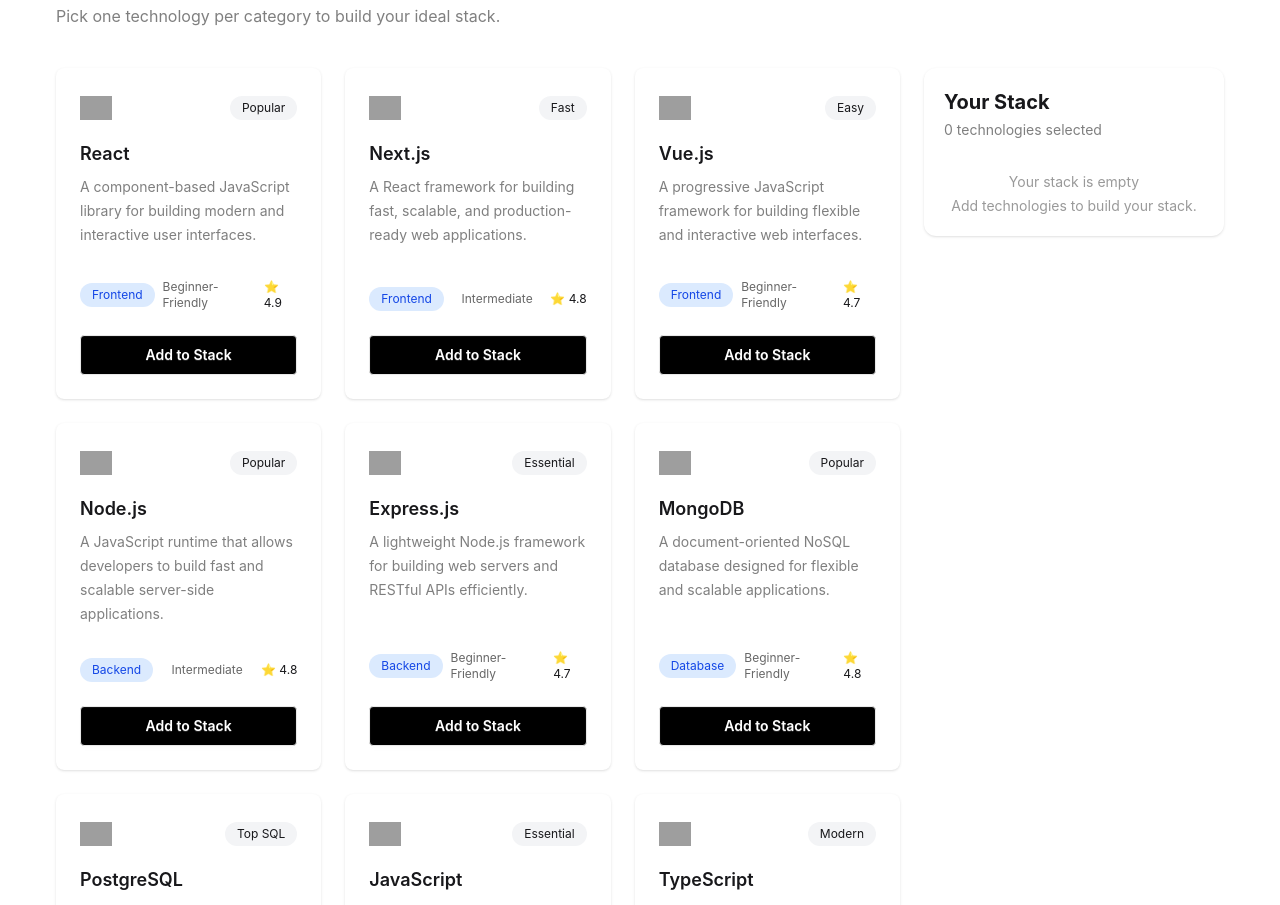
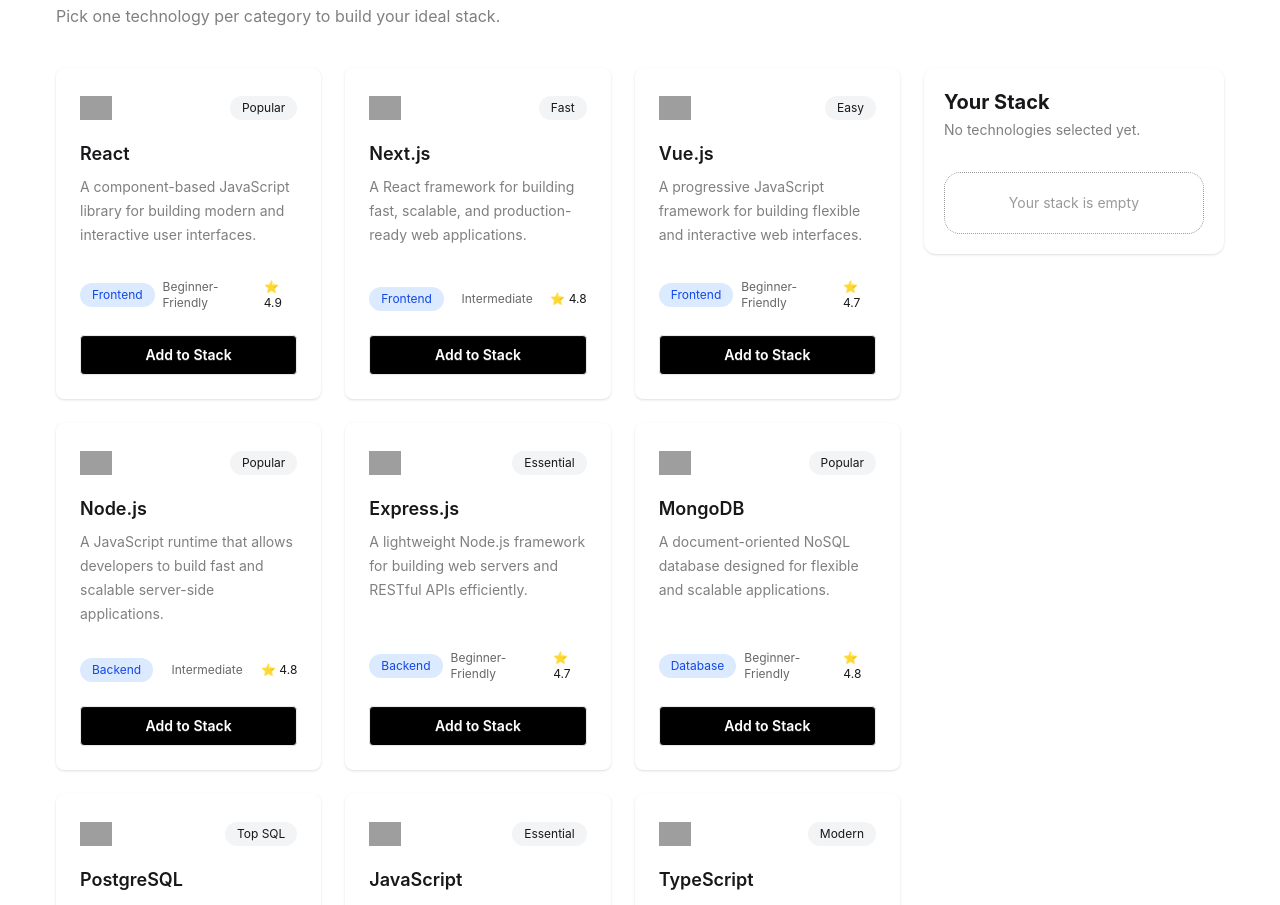
Before and after one commit to ayon6237/dev-stack, a React (Vite) app: page / in a window 1280 px wide. Shown: the part 920-1825 px from the top of the page. Built offline with nearby package versions, Linux system fonts and the light colour scheme; grey boxes are pictures that could not be loaded.

Commit message:
after add button disable functionalty add

```diff
--- a/src/components/TechnologyCard.jsx
+++ b/src/components/TechnologyCard.jsx
@@ -15,21 +15,25 @@
   }, []);
 
   const addToStack = (item) => {
+    const alreadyAdded = stack.some((stackItem) => stackItem.id === item.id);
+
+    if (alreadyAdded) {
+      return;
+    }
+
     setStack([...stack, item]);
-   };
+  };
 
-   const removeFromStack = (id) => {
+  const removeFromStack = (id) => {
     setStack(stack.filter((item) => item.id !== id));
-   };
+  };
 
   return (
     <div className="max-w-[1200px] mx-auto px-4">
-
       {/* Heading */}
       <div>
         <h1 className="text-[33px] font-bold">
-          Explore the{" "}
-          <span className="text-[#EC4899]">Technologies</span>
+          Explore the <span className="text-[#EC4899]">Technologies</span>
         </h1>
 
         <p className="text-black/50">
@@ -39,7 +43,6 @@
 
       {/* Main Section */}
       <div className="flex gap-6 mt-10">
-
         {/* Technology Cards */}
         <div className="flex-1 grid grid-cols-1 md:grid-cols-2 xl:grid-cols-3 gap-6">
           {data.map((item) => (
@@ -47,15 +50,15 @@
               key={item.id}
               item={item}
               onAdd={addToStack}
+              stack={stack}
             />
           ))}
         </div>
 
         {/* Your Stack */}
         <div className="w-[300px] shrink-0">
-          <YourStack stack={stack} onRemove={removeFromStack}/>
+          <YourStack stack={stack} onRemove={removeFromStack} />
         </div>
-
       </div>
     </div>
   );
--- a/src/components/TechnologyList.jsx
+++ b/src/components/TechnologyList.jsx
@@ -1,7 +1,9 @@
-import React from "react";
+import React, { useState } from "react";
 
-const TechnologyList = ({ item ,onAdd}) => {
+const TechnologyList = ({ item, onAdd, stack }) => {
   const { name, category, description, icon, rating, difficulty, badge } = item;
+
+  const isAdded = stack.some((stackItem) => stackItem.id === item.id);
 
   return (
     <div className="card w-full bg-base-100 shadow-sm">
@@ -24,8 +26,12 @@
           <span> ⭐ {rating} </span>
         </div>
 
-        <button className="btn mt-4 w-full bg-black text-white" onClick={()=>onAdd(item)}>
-          Add to Stack
+        <button
+          disabled={isAdded}
+          onClick={() => onAdd(item)}
+          className="btn mt-4 w-full bg-black text-white"
+        >
+          {isAdded ? "✓ Added to Stack" : "Add to Stack"}
         </button>
       </div>
     </div>
--- a/src/components/YourStack.jsx
+++ b/src/components/YourStack.jsx
@@ -5,12 +5,14 @@
     <div className="rounded-xl bg-white p-5 shadow-sm">
       <h2 className="text-xl font-bold"> Your Stack </h2>
       <p className="mt-1 text-sm text-black/50">
-        {stack.length} technologies selected
+      {
+        stack.length === 0 ? "No technologies selected yet.": `${stack.length} technologies selected`
+      }
+
       </p>
       {stack.length === 0 ? (
         <div className="mt-8 text-center text-sm text-black/40">
-          <p>Your stack is empty</p>
-          <p className="mt-1"> Add technologies to build your stack. </p>
+          <p className="border rounded-2xl p-5 border-dotted">Your stack is empty</p>
         </div>
       ) : (
         stack.map((item) => <StackItem key={item.id} item={item} onRemove={onRemove} />)
```
